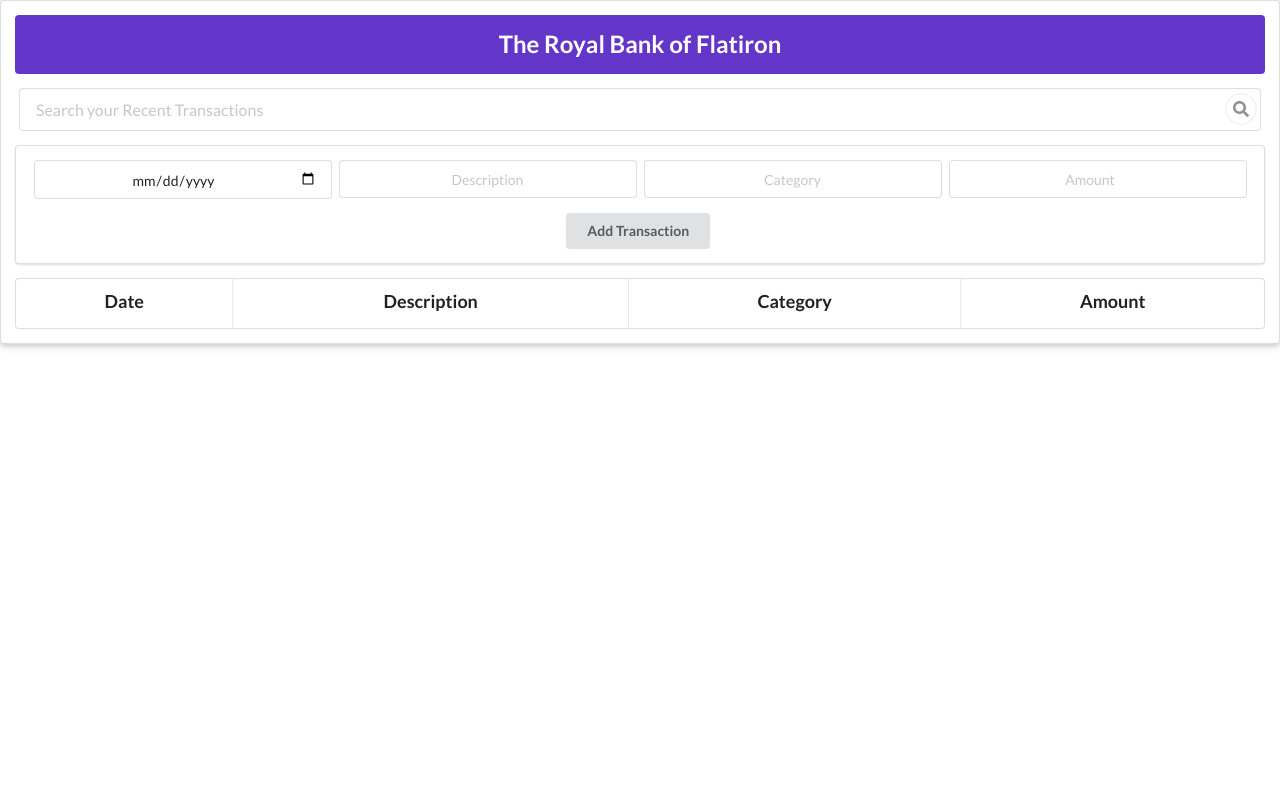
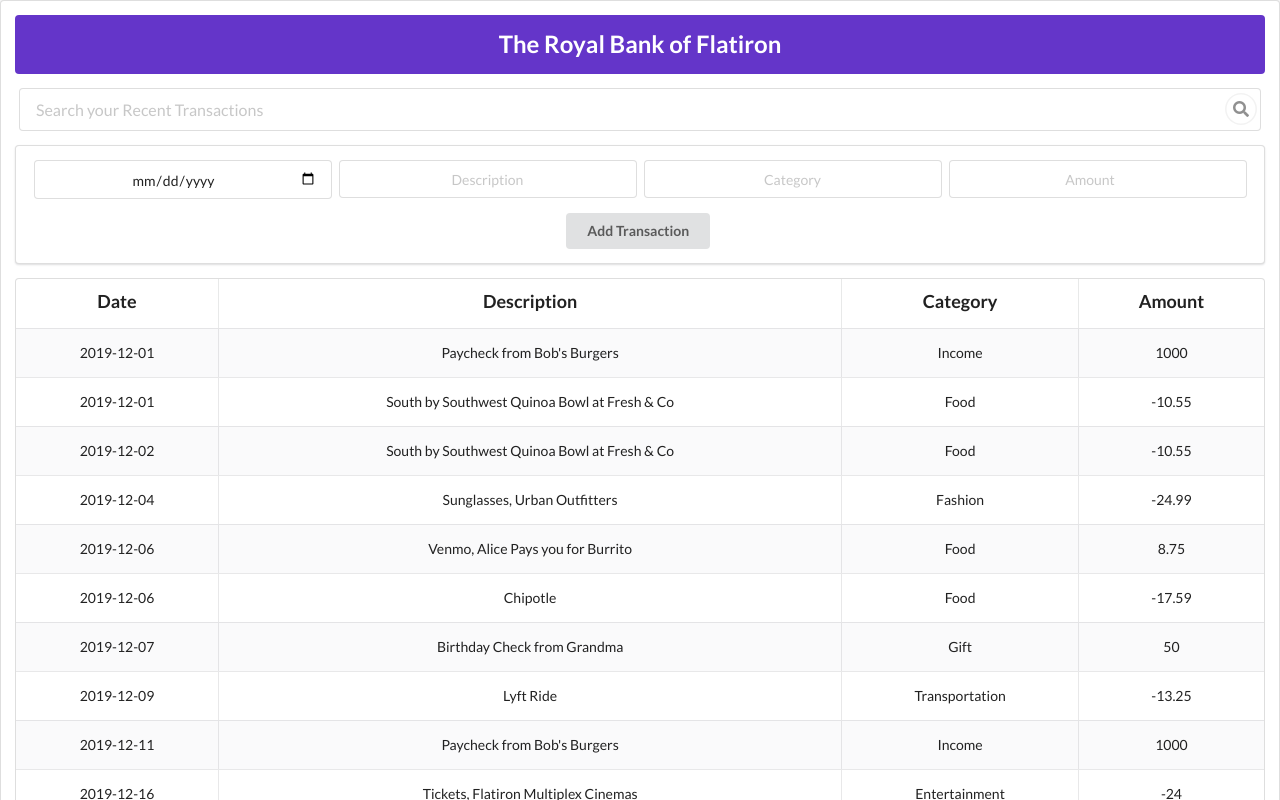
Before and after one commit to learn-co-students/DC-WEB-111620-Code-Challenges, a React (Create React App) app in the folder Phase-4-Round-1/: page / in a window 1280 px wide. Shown: the top 800 px of the page. Built offline with nearby package versions, Linux system fonts and the light colour scheme; data requests are answered from the project's data file.

Commit message:
romina-velarde

```diff
--- a/Phase-4-Round-1/db.json
+++ b/Phase-4-Round-1/db.json
@@ -83,6 +83,20 @@
       "description": "Venmo, Pay Roommate for Rent",
       "category": "Housing",
       "amount": -975
+    },
+    {
+      "date": "2021-02-13",
+      "description": "delivers industrial packages",
+      "category": "hola",
+      "amount": "0.03",
+      "id": 13
+    },
+    {
+      "date": "2021-02-14",
+      "description": "FlatironSchool",
+      "category": "Study",
+      "amount": "0.06",
+      "id": 14
     }
   ]
 }
--- a/Phase-4-Round-1/src/components/AccountContainer.js
+++ b/Phase-4-Round-1/src/components/AccountContainer.js
@@ -4,12 +4,42 @@ import Search from "./Search";
 import AddTransactionForm from "./AddTransactionForm";
 
 class AccountContainer extends Component {
+
+  state = {
+    transactions: [],
+    searchText: ''
+  }
+
+  componentDidMount(){
+    fetch('http://localhost:6001/transactions')
+    .then(r => r.json())
+    .then(transData => this.setState({
+      transactions: transData
+    }))
+    // .then(console.log)
+  }
+
+  addTransaction = (newTrans) =>{
+    // console.log(newTrans)
+    this.setState({
+      transactions: [...this.state.transactions, newTrans]
+    })
+  }
+
+  searchBar = (textT)=>{
+    // console.log(textT)
+    this.setState({
+      searchText: textT
+    })
+  }
+
   render() {
+  const filteredTrans = this.state.transactions.filter(filterTrans => filterTrans.description.toLowerCase().includes(this.state.searchText))
     return (
       <div>
-        <Search />
-        <AddTransactionForm />
-        <TransactionsList />
+        <Search searchBar={this.searchBar} searchText={this.state.searchText}/>
+        <AddTransactionForm addTransaction={this.addTransaction}/>
+        <TransactionsList transactions={filteredTrans}/>
       </div>
     );
   }
--- a/Phase-4-Round-1/src/components/AddTransactionForm.js
+++ b/Phase-4-Round-1/src/components/AddTransactionForm.js
@@ -1,15 +1,46 @@
 import React, { Component } from "react";
 
 class AddTransactionForm extends Component {
+
+  state = {
+    date: '',
+    description: '',
+    category: '',
+    amount: ''
+  }
+
+  handleSubmit = (e)=>{
+    e.preventDefault()
+    // console.log(this.state)
+    let newTrans = {
+      date: this.state.date,
+      description: this.state.description,
+      category: this.state.category,
+      amount:this.state.amount
+    }
+    // console.log(newTrans)
+    let reqPack={
+      headers: {"Content-Type":"application/json"},
+      method: 'POST',
+      body: JSON.stringify(newTrans)
+    }
+    // console.log(reqPack)
+    fetch('http://localhost:6001/transactions', reqPack)
+    .then(r => r.json())
+    .then(postedTrans => this.props.addTransaction(postedTrans))
+    // .then(console.log)
+
+  }
+
   render() {
     return (
       <div className="ui segment">
-        <form className="ui form">
+        <form onSubmit={this.handleSubmit} className="ui form">
           <div className="inline fields">
-            <input type="date" name="date" />
-            <input type="text" name="description" placeholder="Description" />
-            <input type="text" name="category" placeholder="Category" />
-            <input
+            <input onChange={(e)=> this.setState({date: e.target.value})} type="date" name="date" />
+            <input onChange={(e)=> this.setState({description: e.target.value})} type="text" name="description" placeholder="Description" />
+            <input onChange={(e)=> this.setState({category: e.target.value})} type="text" name="category" placeholder="Category" />
+            <input onChange={(e)=> this.setState({amount: e.target.value})}
               type="number"
               name="amount"
               placeholder="Amount"
--- a/Phase-4-Round-1/src/components/Search.js
+++ b/Phase-4-Round-1/src/components/Search.js
@@ -1,14 +1,12 @@
 import React from "react";
 
-const Search = () => {
+const Search = (props) => {
   return (
     <div className="ui large fluid icon input">
       <input
         type="text"
         placeholder={"Search your Recent Transactions"}
-        onChange={() => {
-          console.log("Searching...");
-        }}
+        onChange={(e) => props.searchBar(e.target.value)}
       />
       <i className="circular search link icon"></i>
     </div>
--- a/Phase-4-Round-1/src/components/Transaction.js
+++ b/Phase-4-Round-1/src/components/Transaction.js
@@ -1,12 +1,12 @@
 import React from "react";
 
-const Transaction = () => {
+const Transaction = (props) => {
   return (
     <tr>
-      <td>{"your code here..."}</td>
-      <td>{"your code here..."}</td>
-      <td>{"your code here..."}</td>
-      <td>{"your code here..."}</td>
+      <td>{props.trans.date}</td>
+      <td>{props.trans.description}</td>
+      <td>{props.trans.category}</td>
+      <td>{props.trans.amount}</td>
     </tr>
   );
 };
--- a/Phase-4-Round-1/src/components/TransactionsList.js
+++ b/Phase-4-Round-1/src/components/TransactionsList.js
@@ -1,7 +1,7 @@
 import React from "react";
 import Transaction from "./Transaction";
 
-const TransactionsList = () => {
+const TransactionsList = (props) => {
   return (
     <table className="ui celled striped padded table">
       <tbody>
@@ -19,7 +19,7 @@ const TransactionsList = () => {
             <h3 className="ui center aligned header">Amount</h3>
           </th>
         </tr>
-        {/* render Transactions here */}
+        {props.transactions.map(transItem => <Transaction trans={transItem} key={transItem.id}/>)}
       </tbody>
     </table>
   );
```
Also changed, not shown: 2 other files (tests, documents, lock files or other folders).
